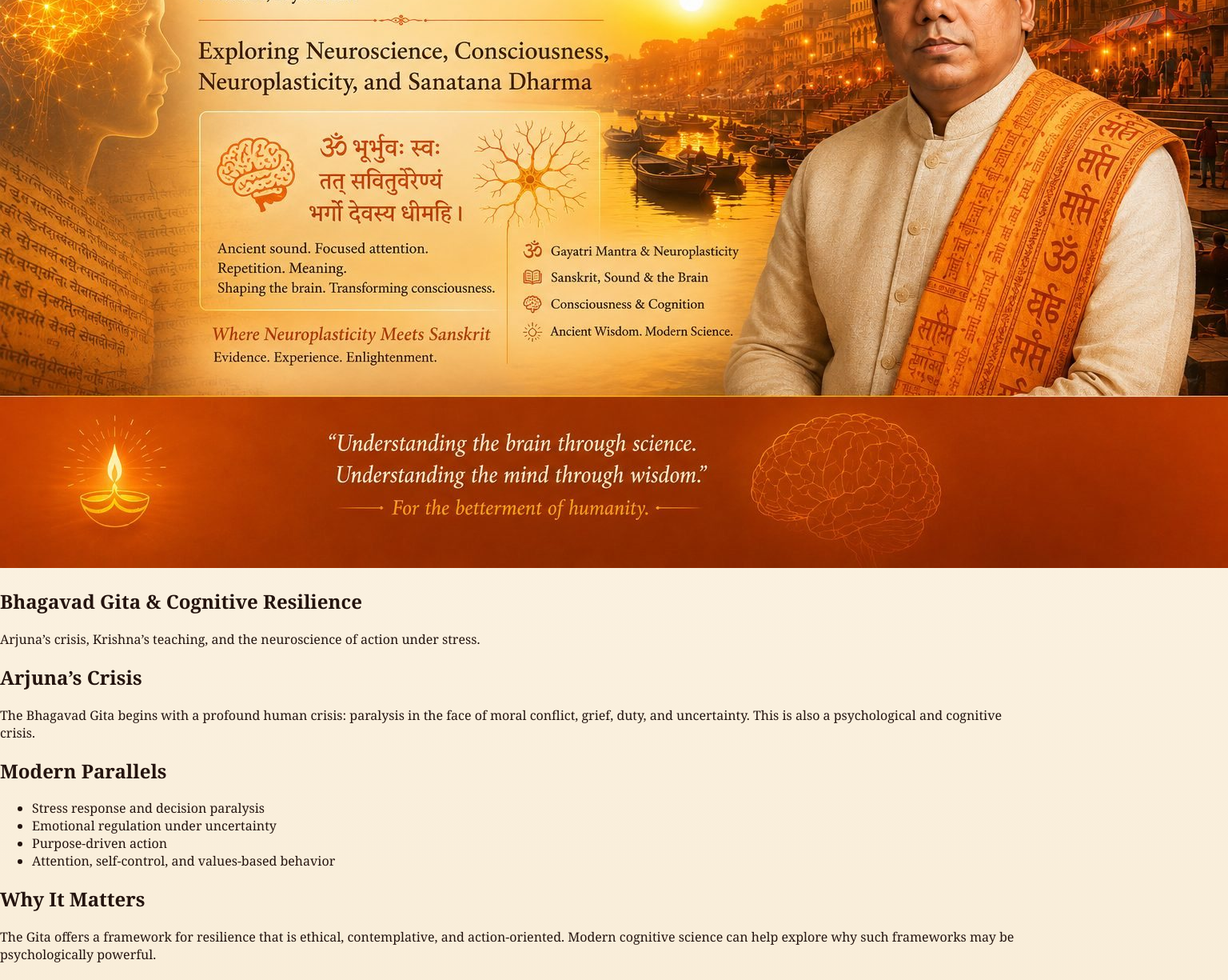
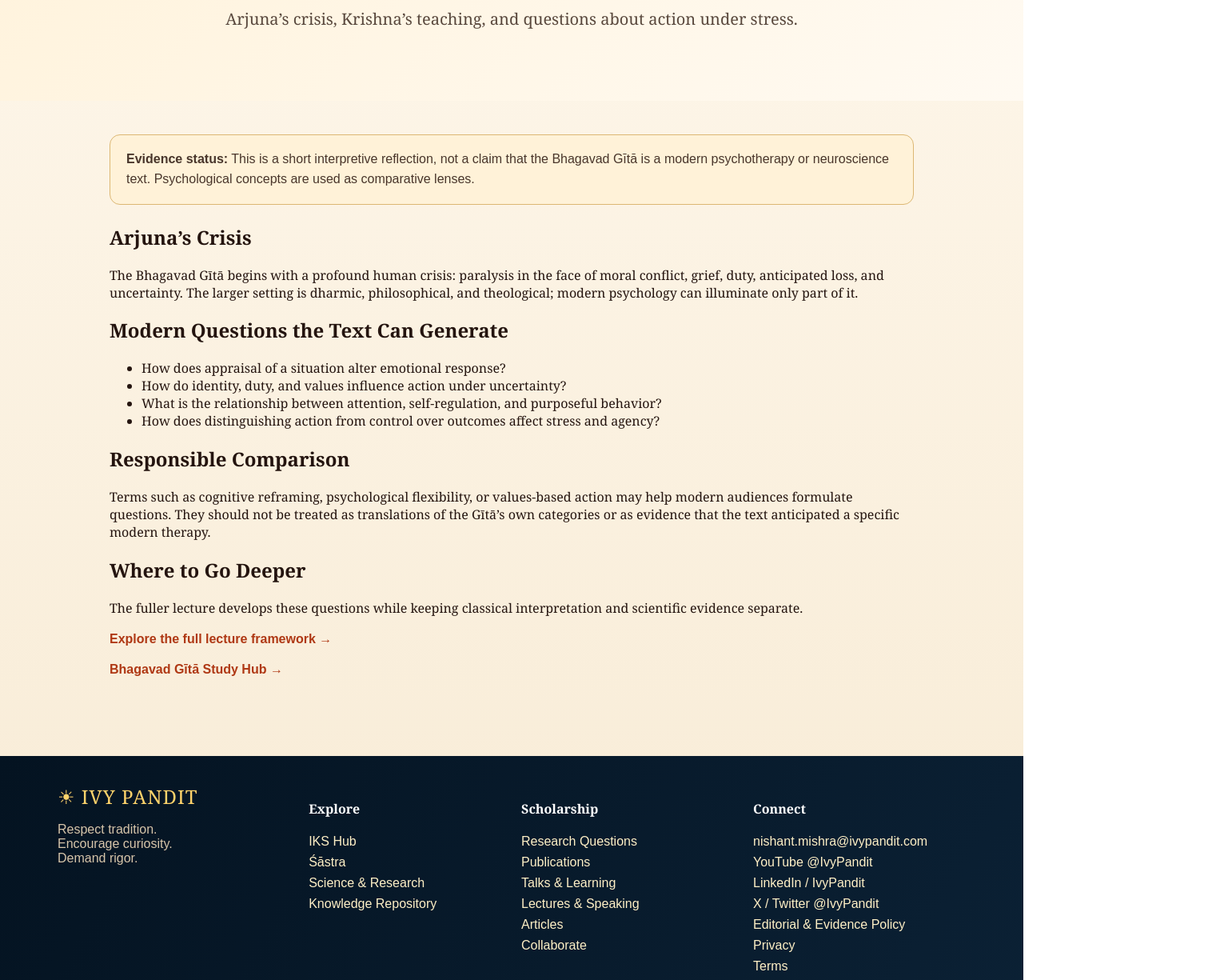
Before and after one commit to nishmishra/ivypandit-v2, a Next.js app: page /articles/gita-cognitive-resilience in a window 1280 px wide. Shown: the part 420-1645 px from the top of the page at 80% size, 1536 px wide, since content can reach past the window. Built offline with nearby package versions, Linux system fonts and the light colour scheme.

Commit message:
Clarify Gita article as a short reflection

```diff
--- a/app/articles/gita-cognitive-resilience/page.tsx
+++ b/app/articles/gita-cognitive-resilience/page.tsx
@@ -1,13 +1,18 @@
+import Link from 'next/link';
 
-export default function Article() { return ( <main> <section className="final-page-banner"> <img src="/images/cultural-page-banner.jpg" alt="Ivy Pandit banner" /> </section> <section className="page-hero"> <h1>Bhagavad Gita & Cognitive Resilience</h1> <p>Arjuna’s crisis, Krishna’s teaching, and the neuroscience of action under stress.</p> </section> <section className="section"> <article className="article-body"> <h2>Arjuna’s Crisis</h2>
-<p>The Bhagavad Gita begins with a profound human crisis: paralysis in the face of moral conflict, grief, duty, and uncertainty. This is also a psychological and cognitive crisis.</p>
-<h2>Modern Parallels</h2>
-<ul>
-<li>Stress response and decision paralysis</li>
-<li>Emotional regulation under uncertainty</li>
-<li>Purpose-driven action</li>
-<li>Attention, self-control, and values-based behavior</li>
-</ul>
-<h2>Why It Matters</h2>
-<p>The Gita offers a framework for resilience that is ethical, contemplative, and action-oriented. Modern cognitive science can help explore why such frameworks may be psychologically powerful.</p> </article> </section> </main> );
-}
+export default function Article() { return <main>
+  <section className="pageHero"><div className="eyebrow">Short reflection • Text & psychology</div><h1>Bhagavad Gītā & Cognitive Resilience</h1><p>Arjuna’s crisis, Krishna’s teaching, and questions about action under stress.</p></section>
+  <section className="content"><article className="article-body">
+    <div className="callout"><b>Evidence status:</b> This is a short interpretive reflection, not a claim that the Bhagavad Gītā is a modern psychotherapy or neuroscience text. Psychological concepts are used as comparative lenses.</div>
+    <h2>Arjuna’s Crisis</h2>
+    <p>The Bhagavad Gītā begins with a profound human crisis: paralysis in the face of moral conflict, grief, duty, anticipated loss, and uncertainty. The larger setting is dharmic, philosophical, and theological; modern psychology can illuminate only part of it.</p>
+    <h2>Modern Questions the Text Can Generate</h2>
+    <ul><li>How does appraisal of a situation alter emotional response?</li><li>How do identity, duty, and values influence action under uncertainty?</li><li>What is the relationship between attention, self-regulation, and purposeful behavior?</li><li>How does distinguishing action from control over outcomes affect stress and agency?</li></ul>
+    <h2>Responsible Comparison</h2>
+    <p>Terms such as cognitive reframing, psychological flexibility, or values-based action may help modern audiences formulate questions. They should not be treated as translations of the Gītā’s own categories or as evidence that the text anticipated a specific modern therapy.</p>
+    <h2>Where to Go Deeper</h2>
+    <p>The fuller lecture develops these questions while keeping classical interpretation and scientific evidence separate.</p>
+    <p><Link className="textLink" href="/speaking/bhagavad-gita-cognitive-reframing-resilience">Explore the full lecture framework →</Link></p>
+    <p><Link className="textLink" href="/gita">Bhagavad Gītā Study Hub →</Link></p>
+  </article></section>
+</main> }
```
